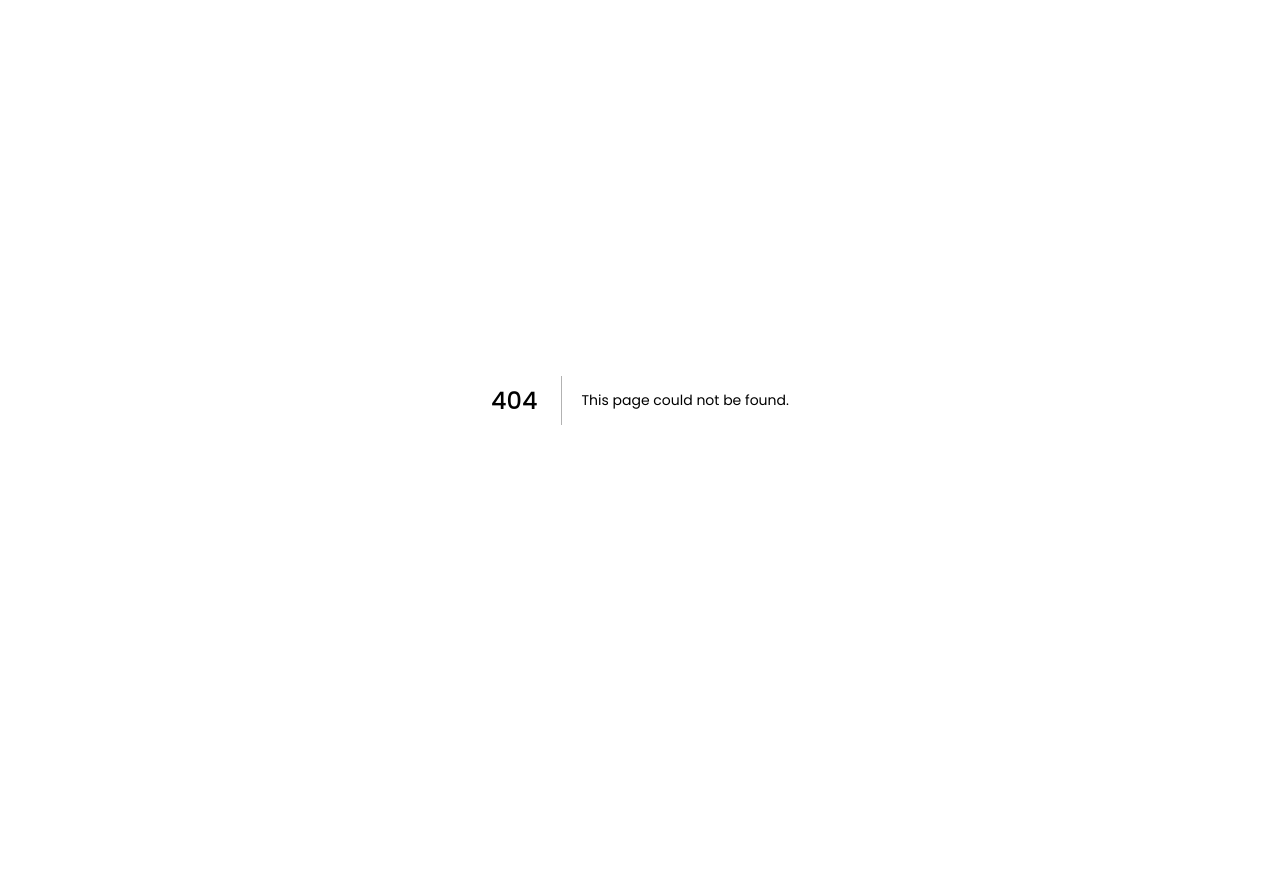
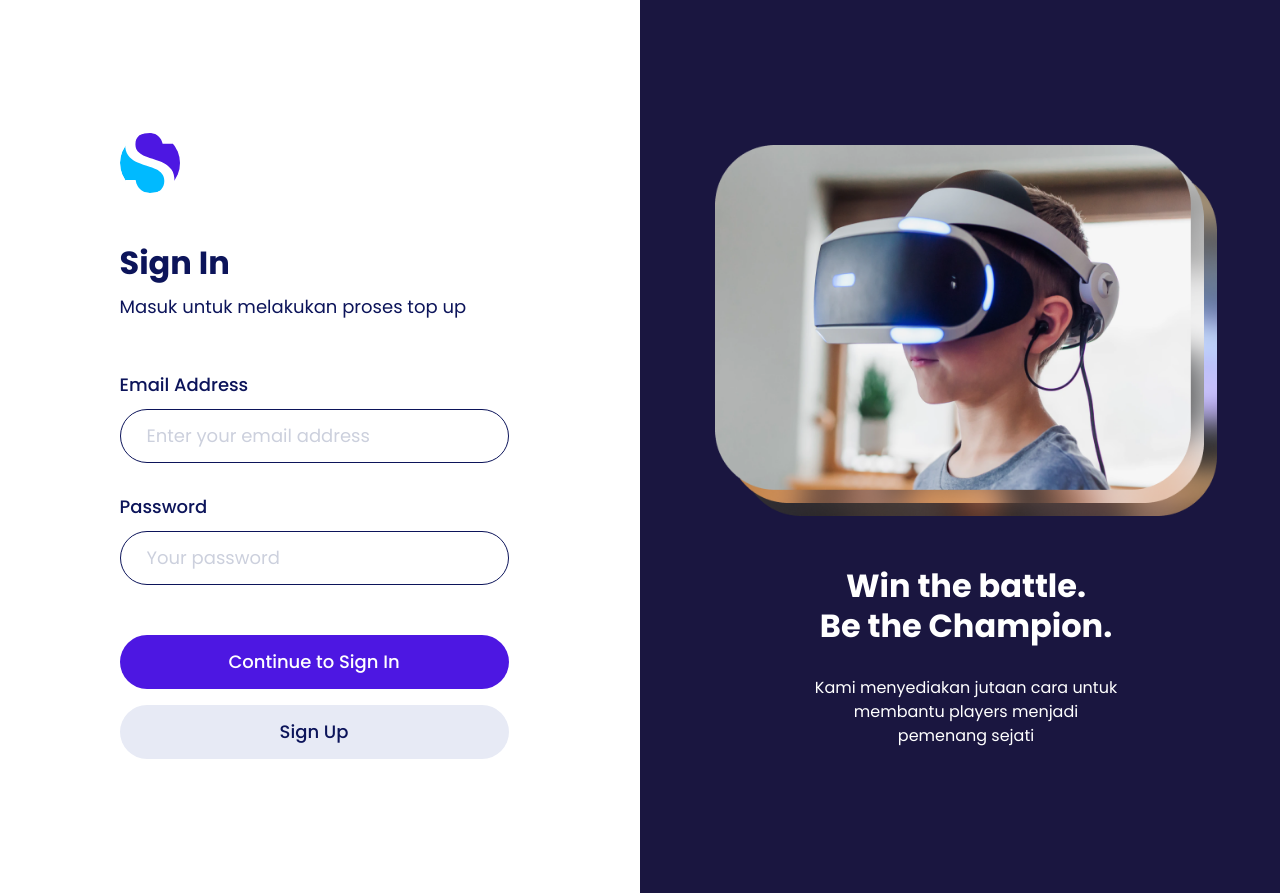
Before and after one commit to itsluthfi/storegg-next13, a Next.js app: page /sign-in in a window 1280 px wide. Before the commit this address had no page. Before the commit the page ends 800 px from the top, so only its background shows below. Built offline with nearby package versions, Linux system fonts and the light colour scheme.

Commit message:
feat: convert sign-in page from HTML template

```diff
--- a/src/pages/_app.tsx
+++ b/src/pages/_app.tsx
@@ -3,6 +3,7 @@ import '@/styles/homepage.css';
 import '@/styles/detail.css';
 import '@/styles/checkout.css';
 import '@/styles/complete-checkout.css';
+import '@/styles/sign-in.css';
 import type { AppProps } from 'next/app';
 
 export default function App({ Component, pageProps }: AppProps) {
--- /dev/null
+++ b/src/pages/sign-in.tsx
@@ -0,0 +1,124 @@
+/* eslint-disable @next/next/no-img-element */
+
+export default function SignIn() {
+  return (
+    <section className="sign-in mx-auto">
+      <div className="row">
+        <div className="col-xxl-5 col-lg-6 my-auto py-lg-0 pt-lg-50 pb-lg-50 pt-30 pb-47 px-0">
+          <form action="">
+            <div className="container mx-auto">
+              <div className="pb-50">
+                <a className="navbar-brand" href="../index.html">
+                  <svg
+                    width="60"
+                    height="60"
+                    viewBox="0 0 60 60"
+                    fill="none"
+                    xmlns="http://www.w3.org/2000/svg"
+                  >
+                    <mask
+                      id="mask0"
+                      mask-type="alpha"
+                      maskUnits="userSpaceOnUse"
+                      x="0"
+                      y="0"
+                      width="60"
+                      height="60"
+                    >
+                      <circle cx="30" cy="30" r="30" fill="#3546AB" />
+                    </mask>
+                    <g mask="url(#mask0)">
+                      <circle cx="30" cy="30" r="30" fill="#00BAFF" />
+                      <path
+                        d="M41.5001 35.0001C52.3001 38.2001 49.6668 48.0001 47.0001 52.5001L71.0001 60.5001L79.5001 -12.9999C63.6667 -13.8333 29.5001 -14.9999 19.5001 -12.9999C7.00007 -10.4999 13.5001 4.00006 12.0001 14.0001C10.5001 24.0001 28.0001 31.0001 41.5001 35.0001Z"
+                        fill="#4D17E2"
+                      />
+                      <path
+                        d="M54.495 47.785C54.495 51.285 53.655 54.54 51.975 57.55C50.295 60.56 47.74 63.01 44.31 64.9C40.88 66.79 36.645 67.735 31.605 67.735C26.705 67.735 22.33 66.86 18.48 65.11C14.7 63.29 11.655 60.84 9.345 57.76C7.105 54.61 5.81 51.04 5.46 47.05H15.645C15.855 49.15 16.555 51.215 17.745 53.245C19.005 55.205 20.755 56.85 22.995 58.18C25.305 59.44 28.07 60.07 31.29 60.07C35.49 60.07 38.71 58.95 40.95 56.71C43.19 54.47 44.31 51.6 44.31 48.1C44.31 45.09 43.505 42.64 41.895 40.75C40.355 38.86 38.43 37.39 36.12 36.34C33.81 35.22 30.66 34.03 26.67 32.77C21.98 31.23 18.2 29.795 15.33 28.465C12.53 27.065 10.115 25 8.085 22.27C6.125 19.54 5.145 15.935 5.145 11.455C5.145 7.60499 6.055 4.20999 7.875 1.27C9.765 -1.67 12.425 -3.945 15.855 -5.555C19.355 -7.165 23.45 -7.97 28.14 -7.97C35.42 -7.97 41.195 -6.185 45.465 -2.615C49.735 0.884996 52.22 5.365 52.92 10.825H42.63C42.07 7.885 40.565 5.295 38.115 3.055C35.665 0.814997 32.34 -0.305003 28.14 -0.305003C24.29 -0.305003 21.21 0.709996 18.9 2.73999C16.59 4.69999 15.435 7.5 15.435 11.14C15.435 14.01 16.17 16.355 17.64 18.175C19.18 19.925 21.07 21.325 23.31 22.375C25.55 23.355 28.63 24.475 32.55 25.735C37.31 27.275 41.125 28.745 43.995 30.145C46.935 31.545 49.42 33.68 51.45 36.55C53.48 39.35 54.495 43.095 54.495 47.785Z"
+                        fill="white"
+                      />
+                    </g>
+                  </svg>
+                </a>
+              </div>
+              <h2 className="text-4xl fw-bold color-palette-1 mb-10">
+                Sign In
+              </h2>
+              <p className="text-lg color-palette-1 m-0">
+                Masuk untuk melakukan proses top up
+              </p>
+              <div className="pt-50">
+                <label
+                  htmlFor="email"
+                  className="form-label text-lg fw-medium color-palette-1 mb-10"
+                >
+                  Email Address
+                </label>
+                <input
+                  type="email"
+                  className="form-control rounded-pill text-lg"
+                  id="email"
+                  name="email"
+                  aria-describedby="email"
+                  placeholder="Enter your email address"
+                />
+              </div>
+              <div className="pt-30">
+                <label
+                  htmlFor="password"
+                  className="form-label text-lg fw-medium color-palette-1 mb-10"
+                >
+                  Password
+                </label>
+                <input
+                  type="password"
+                  className="form-control rounded-pill text-lg"
+                  id="password"
+                  name="password"
+                  aria-describedby="password"
+                  placeholder="Your password"
+                />
+              </div>
+              <div className="button-group d-flex flex-column mx-auto pt-50">
+                <a
+                  className="btn btn-sign-in fw-medium text-lg text-white rounded-pill mb-16"
+                  href="../index.html"
+                  role="button"
+                >
+                  Continue to Sign In
+                </a>
+                <a
+                  className="btn btn-sign-up fw-medium text-lg color-palette-1 rounded-pill"
+                  href="../src/sign-up.html"
+                  role="button"
+                >
+                  Sign Up
+                </a>
+              </div>
+            </div>
+          </form>
+        </div>
+        <div className="col-xxl-7 col-lg-6 bg-blue text-center pt-lg-145 pb-lg-145 d-lg-block d-none">
+          <img
+            src="/img/Header-9.png"
+            width="502"
+            height="391.21"
+            className="img-fluid pb-50"
+            alt=""
+          />
+          <h2 className="text-4xl fw-bold text-white mb-30">
+            Win the battle.
+            <br />
+            Be the Champion.
+          </h2>
+          <p className="text-white m-0">
+            Kami menyediakan jutaan cara untuk
+            <br /> membantu players menjadi
+            <br />
+            pemenang sejati
+          </p>
+        </div>
+      </div>
+    </section>
+  );
+}
```
